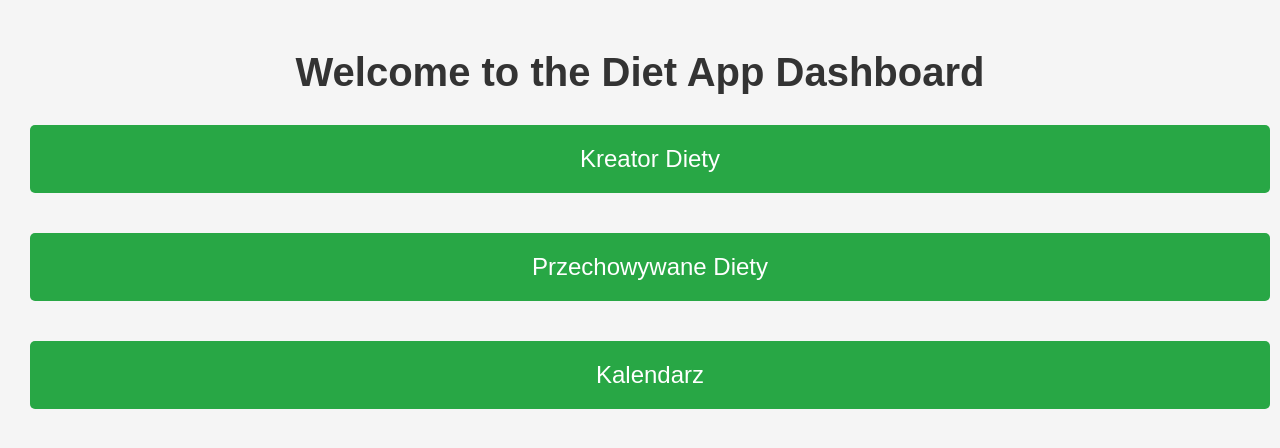
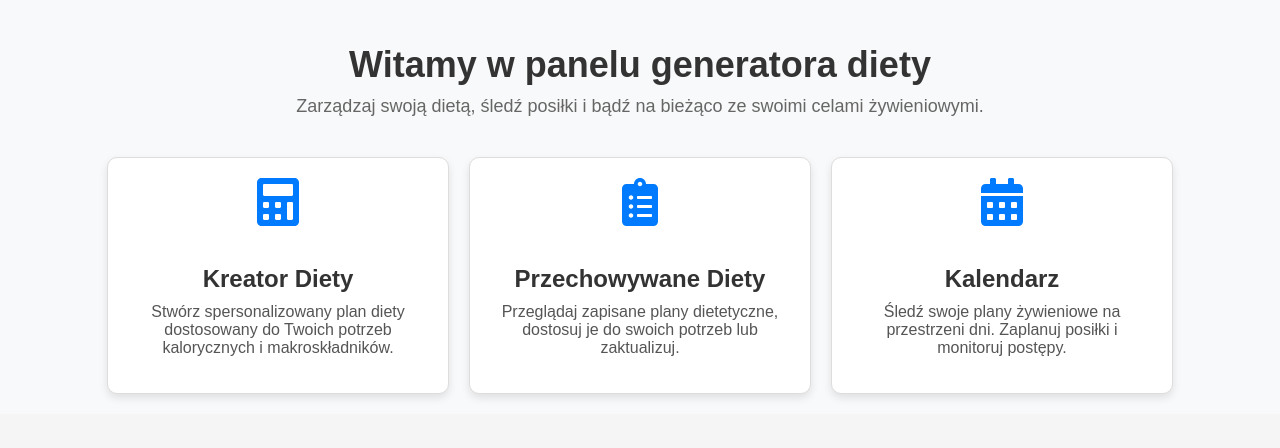
Before and after one commit to tomekk001/diet-app, a React (Create React App) app in the folder frontend/: page /dashboard in a window 1280 px wide. Shown: the top 448 px of the page. Built offline with nearby package versions, Linux system fonts and the light colour scheme.

Commit message:
zmiana wyglądu panelu głównego

```diff
--- a/frontend/package.json
+++ b/frontend/package.json
@@ -10,6 +10,7 @@
     "axios": "^1.7.7",
     "react": "^18.3.1",
     "react-dom": "^18.3.1",
+    "react-icons": "^5.3.0",
     "react-router-dom": "^6.25.1",
     "react-scripts": "5.0.1",
     "web-vitals": "^2.1.4"
--- a/frontend/src/components/Dashboard.js
+++ b/frontend/src/components/Dashboard.js
@@ -1,50 +1,46 @@
-import React, { useState } from "react";
+import React from "react";
 import { useNavigate } from "react-router-dom";
+import "../styles/Dashboard.css";
+import { FaCalculator, FaClipboardList, FaCalendarAlt } from "react-icons/fa";
 
 const Dashboard = () => {
   const navigate = useNavigate();
 
   return (
-    <div style={{ textAlign: "center", marginTop: "50px" }}>
-      <h1>Welcome to the Diet App Dashboard</h1>
-      <div style={{ margin: "20px" }}>
-        <button
-          style={{
-            fontSize: "24px",
-            padding: "20px",
-            margin: "10px",
-            cursor: "pointer",
-          }}
-          onClick={() => navigate("/calculator")}
-        >
-          Kreator Diety
-        </button>
-      </div>
-      <div style={{ margin: "20px" }}>
-        <button
-          style={{
-            fontSize: "24px",
-            padding: "20px",
-            margin: "10px",
-            cursor: "pointer",
-          }}
+    <div className="dashboard-container">
+      <h1 className="dashboard-title">Witamy w panelu generatora diety</h1>
+      <p className="dashboard-description">
+        Zarządzaj swoją dietą, śledź posiłki i bądź na bieżąco ze swoimi celami
+        żywieniowymi.
+      </p>
+      <div className="dashboard-grid">
+        <div className="dashboard-card" onClick={() => navigate("/calculator")}>
+          <FaCalculator className="card-icon" />
+          <h2 className="card-title">Kreator Diety</h2>
+          <p className="card-description">
+            Stwórz spersonalizowany plan diety dostosowany do Twoich potrzeb
+            kalorycznych i makroskładników.
+          </p>
+        </div>
+        <div
+          className="dashboard-card"
           onClick={() => navigate("/stored-diets")}
         >
-          Przechowywane Diety
-        </button>
-      </div>
-      <div style={{ margin: "20px" }}>
-        <button
-          style={{
-            fontSize: "24px",
-            padding: "20px",
-            margin: "10px",
-            cursor: "pointer",
-          }}
-          onClick={() => navigate("/calendar")}
-        >
-          Kalendarz
-        </button>
+          <FaClipboardList className="card-icon" />
+          <h2 className="card-title">Przechowywane Diety</h2>
+          <p className="card-description">
+            Przeglądaj zapisane plany dietetyczne, dostosuj je do swoich potrzeb
+            lub zaktualizuj.
+          </p>
+        </div>
+        <div className="dashboard-card" onClick={() => navigate("/calendar")}>
+          <FaCalendarAlt className="card-icon" />
+          <h2 className="card-title">Kalendarz</h2>
+          <p className="card-description">
+            Śledź swoje plany żywieniowe na przestrzeni dni. Zaplanuj posiłki i
+            monitoruj postępy.
+          </p>
+        </div>
       </div>
     </div>
   );
--- a/frontend/src/styles/Dashboard.css
+++ b/frontend/src/styles/Dashboard.css
@@ -1,28 +1,60 @@
-/* Stylizacje dla Dashboard */
+/* Dashboard.css */
+
 .dashboard-container {
   text-align: center;
-    margin-top: 50px;
+  padding: 20px;
+  background-color: #f8f9fa;
 }
 
-  .dashboard-buttons button {
-    font-size: 24px;
-    padding: 20px;
-    margin: 10px;
-    background-color: #007bff;
-    border: none;
-    border-radius: 5px;
-    color: white;
+.dashboard-title {
+  font-size: 36px;
+  color: #333;
+  margin-bottom: 10px;
 }
 
-  .dashboard-buttons button:hover {
-    background-color: #0056b3;
+.dashboard-description {
+  font-size: 18px;
+  color: #666;
+  margin-bottom: 40px;
 }
 
-  .dashboard-buttons {
-    margin: 20px;
+.dashboard-grid {
+  display: flex;
+  justify-content: center;
+  gap: 20px;
+  flex-wrap: wrap;
 }
 
-  h1 {
-    font-size: 36px;
+.dashboard-card {
+  background-color: #fff;
+  border: 1px solid #ddd;
+  border-radius: 10px;
+  padding: 20px;
+  width: 300px;
+  text-align: center;
+  transition: transform 0.3s, box-shadow 0.3s;
+  cursor: pointer;
+  box-shadow: 0 4px 8px rgba(0, 0, 0, 0.1);
+}
+
+.dashboard-card:hover {
+  transform: translateY(-10px);
+  box-shadow: 0 6px 12px rgba(0, 0, 0, 0.15);
+}
+
+.card-icon {
+  font-size: 48px;
+  color: #007bff;
+  margin-bottom: 15px;
+}
+
+.card-title {
+  font-size: 24px;
   color: #333;
+  margin-bottom: 10px;
 }
+
+.card-description {
+  font-size: 16px;
+  color: #555;
+}
```
Also changed, not shown: 1 other file (tests, documents, lock files or other folders). Lines whose indentation alone changed are shown as unchanged.
